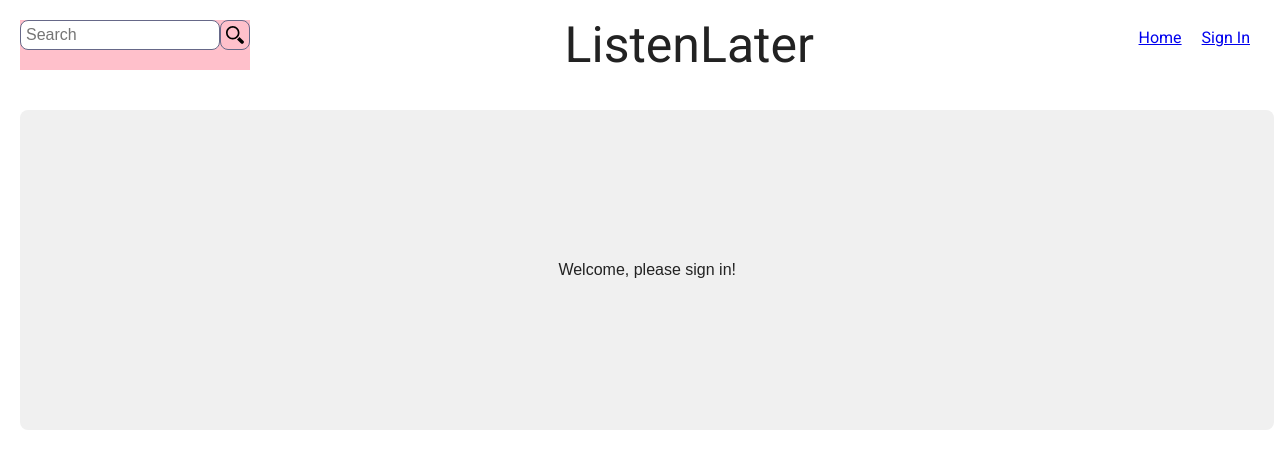
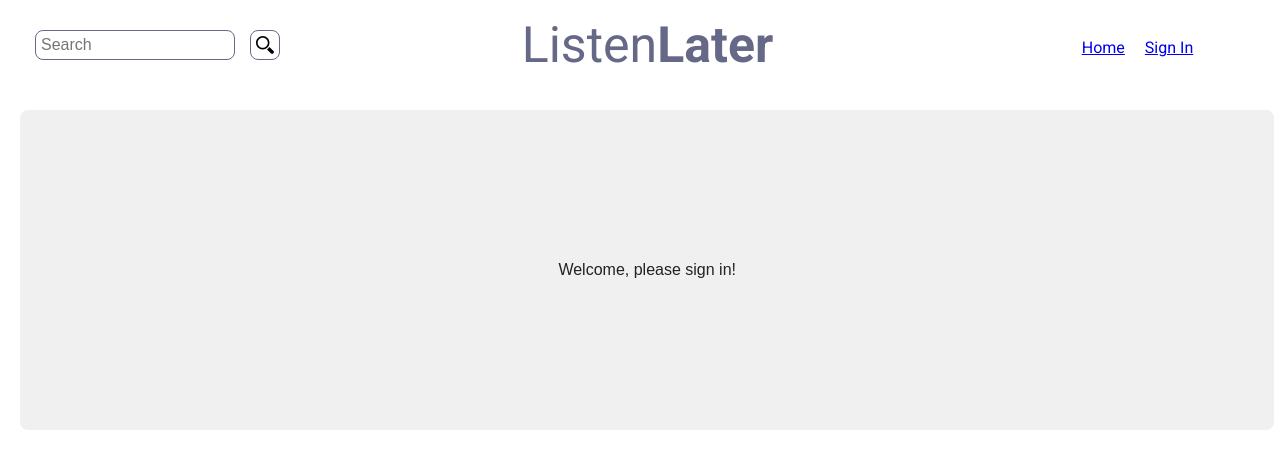
Before and after one commit to davidagitlen/tune-in-later, a React (Create React App) app: page / in a window 1280 px wide. Shown: the top 468 px of the page. Built offline with nearby package versions, Linux system fonts and the light colour scheme; no server answers.

Commit message:
Adjust header and form displays

```diff
--- a/src/containers/App/App.js
+++ b/src/containers/App/App.js
@@ -52,13 +52,12 @@ export class App extends Component{
     <div className="App">
       <header>
         <SearchForm />
-        <h1>ListenLater</h1>
+        <h1>Listen<span>Later</span></h1>
         <nav>
           <NavLink to='/' className='nav'>Home</NavLink>
           {this.props.currentUser && <NavLink to='/my-collection' className='nav'>My Collection</NavLink>}
           {!this.props.currentUser && <NavLink to='/login' className='nav'>Sign In</NavLink> }
           {this.props.currentUser && <NavLink to='/' className='nav' onClick={() => this.props.setCurrentUser(null)}>Sign Out</NavLink>}
-
           {/* {this.props.currentUser && !this.props.favorites.length && <h2>You haven't favorited any books yet!</h2>} */}
         </nav>
       </header>
--- a/src/containers/App/App.scss
+++ b/src/containers/App/App.scss
@@ -13,13 +13,22 @@
   }
 
   & h1 {
-    font-size: 50px
+    font-size: 50px;
+    margin: 0px auto;
+    color: #666888;
+
+    & span {
+      font-weight: bold;
+    }
+
   }
 
   & nav {
     display: flex;
     flex-direction: row;
-    justify-content: flex-end;
+    justify-content: center;
+    width: 245px;
+    margin: 10px 0px 0px 0px;
 
     & .nav {
       margin: 10px;
--- a/src/containers/SearchForm/SearchForm.scss
+++ b/src/containers/SearchForm/SearchForm.scss
@@ -1,10 +1,9 @@
 .SearchForm {
-  background: pink;
 
   & form {
     display: flex;
     flex-direction: row;
-    margin: 0;
+    margin: 10px 0px 0px 15px;
   }
       & input{
         width: 200px;
@@ -13,6 +12,7 @@
 
       & input[type="image"]{
         width: 30px;
+        margin: 0px 0px 0px 15px;
       }
 
       & button {
```
